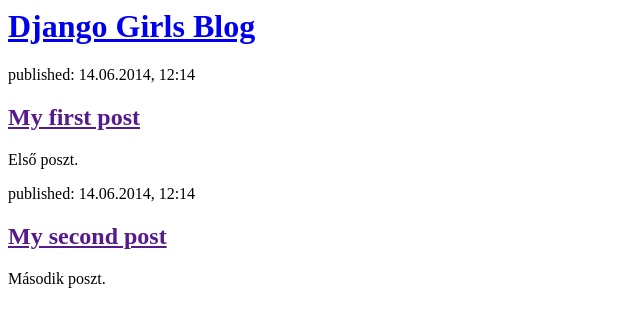
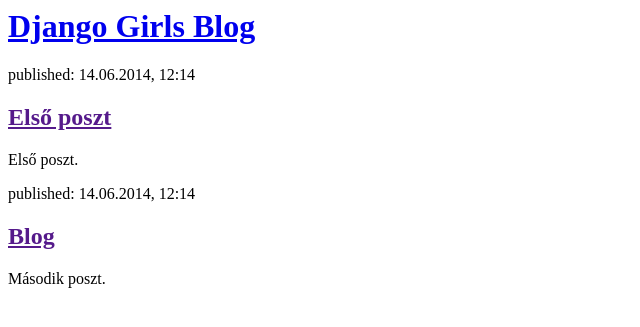
Before and after one commit to judo79/djangogirlsblog, a Django app: page / in a window 1280 px wide. Shown: the top 327 px of the page, without its empty margins (0-640 px from the left). Run offline with Django 3.2, Linux system fonts and the light colour scheme.

Commit message:
blogszoveg

```diff
--- a/blog/templates/blog/post_list.html
+++ b/blog/templates/blog/post_list.html
@@ -9,13 +9,13 @@
 
             <div>
                 <p>published: 14.06.2014, 12:14</p>
-                <h2><a href="">My first post</a></h2>
+                <h2><a href="">Első poszt</a></h2>
                 <p>Első poszt.</p>
             </div>
 
             <div>
                 <p>published: 14.06.2014, 12:14</p>
-                <h2><a href="">My second post</a></h2>
+                <h2><a href="">Blog</a></h2>
                 <p>Második poszt.</p>
             </div>
         </body>
```
